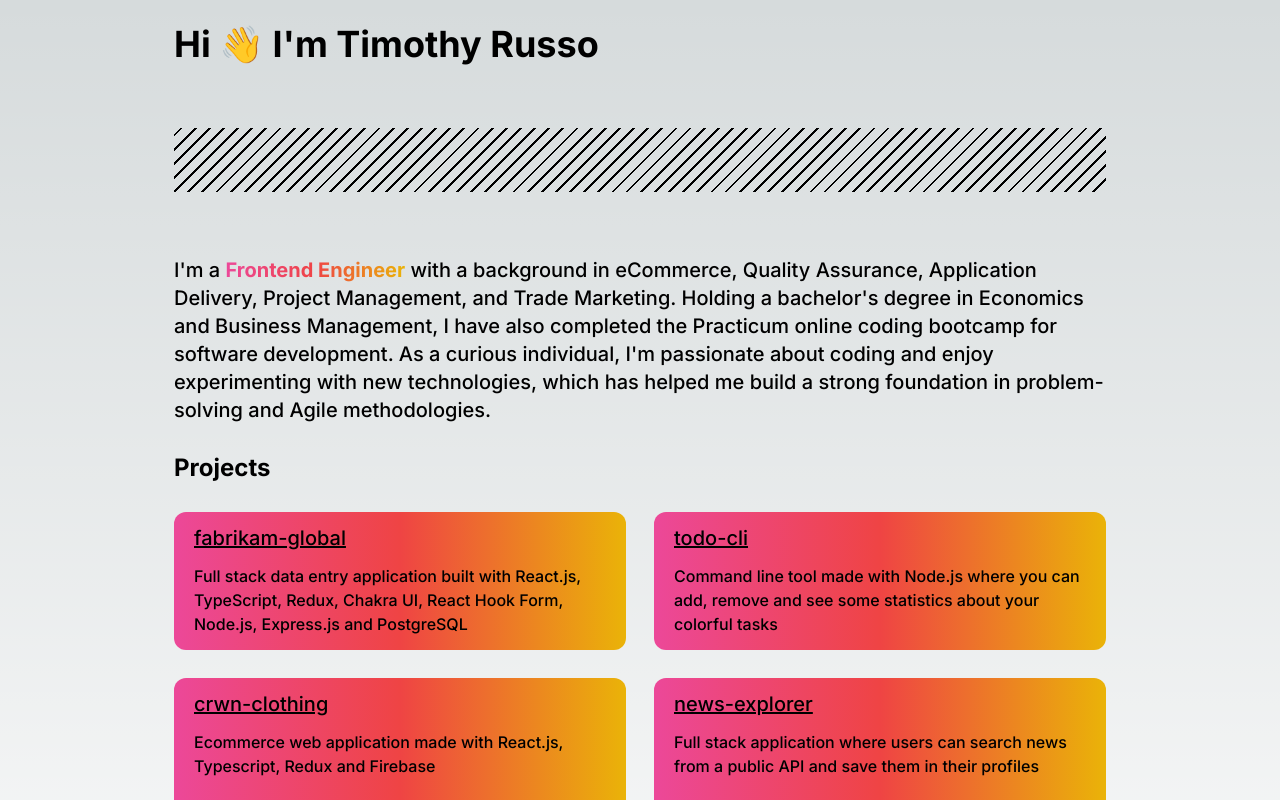
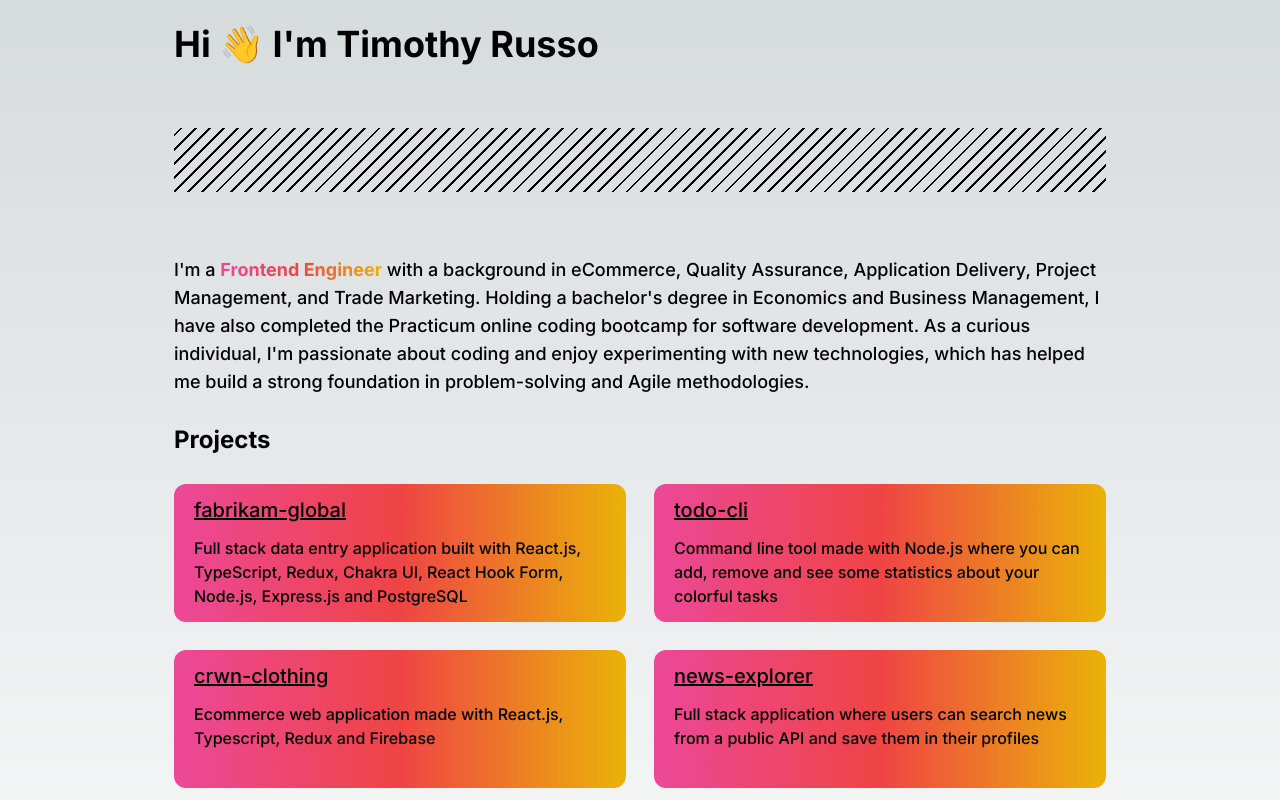
Before and after one commit to timothyrusso/personal-website-next, a Next.js app: page / in a window 1280 px wide. Shown: the top 800 px of the page. Built offline with nearby package versions, Linux system fonts and the light colour scheme.

Commit message:
feat: update font size for the description

```diff
--- a/components/Description/Description.tsx
+++ b/components/Description/Description.tsx
@@ -1,6 +1,6 @@
 export const Description = () => {
   return (
-    <p className="text-xl font-medium">
+    <p className="text-lg font-medium">
       I&apos;m a{' '}
       <span className="bg-gradient-to-r from-pink-500 via-red-500 to-yellow-500 bg-clip-text text-transparent font-bold gradient-text-hover">
         Frontend Engineer
```
